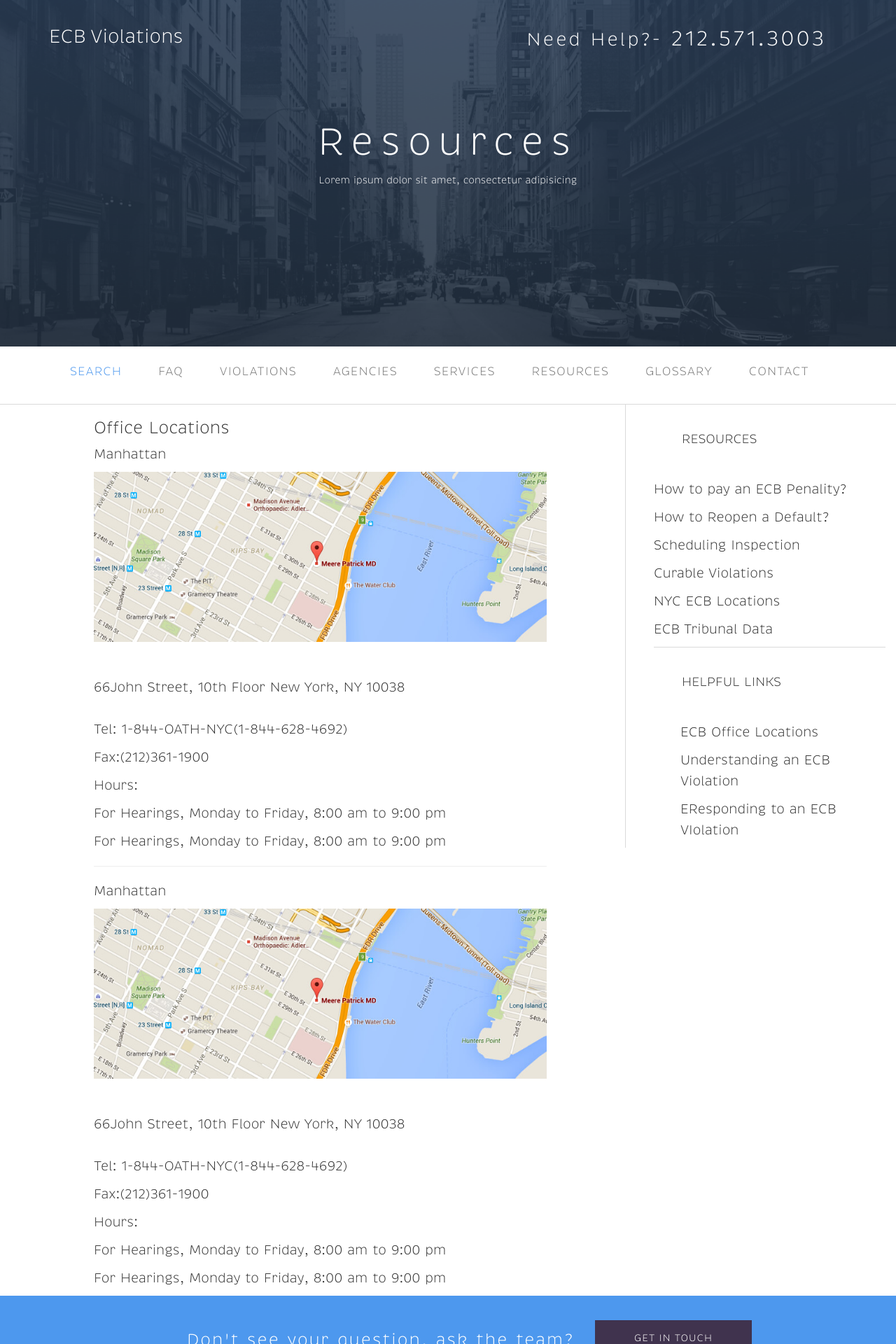
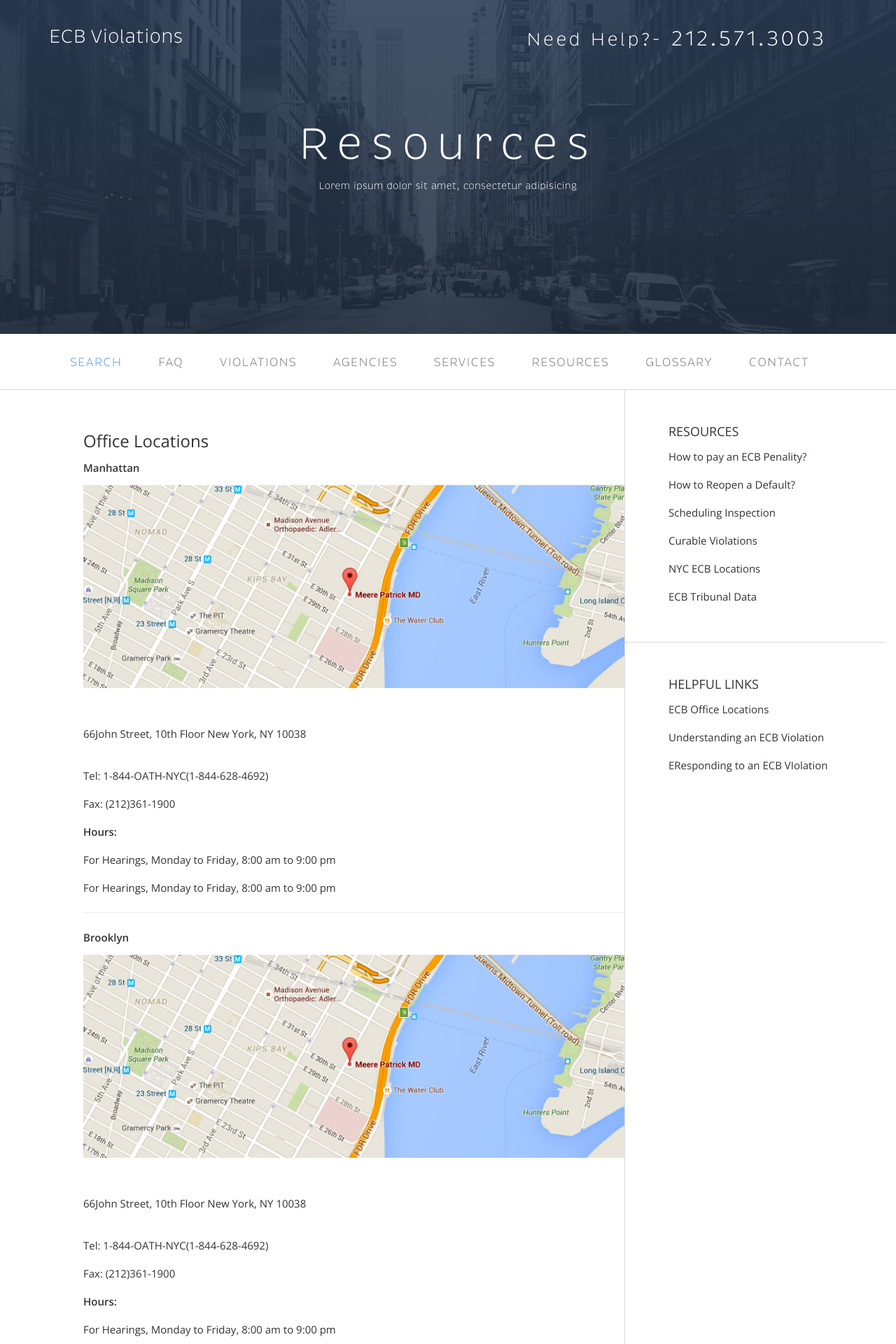
Before and after one commit to preetiksingh/digifront, a Jekyll site: the page built from resources/index.html, in a window 1280 px wide. Shown: the top 1920 px of the page at 70% size. Built offline with Jekyll 4.4.1, drawn with Linux system fonts in a browser that asks for light colours; nearby versions of some CDN libraries.

Commit message:
Modified resources page

```diff
--- a/_includes/head.html
+++ b/_includes/head.html
@@ -8,6 +8,6 @@
 
     <link rel="stylesheet" href="{{ "/css/main.css" | prepend: site.baseurl }}">
     <link rel="canonical" href="{{ page.url | replace:'index.html','' | prepend: site.baseurl | prepend: site.url }}">
-    <link href="https://fonts.googleapis.com/css?family=Open+Sans:300" rel="stylesheet">
+    <link href="https://fonts.googleapis.com/css?family=Open+Sans:300,400,600" rel="stylesheet">
     <link rel="stylesheet" href="https://maxcdn.bootstrapcdn.com/font-awesome/4.5.0/css/font-awesome.min.css">
 </head>
--- a/_includes/resources.html
+++ b/_includes/resources.html
@@ -17,35 +17,36 @@
 <section id="resources-content">
 	<div class="container-fluid resources-container">
 	<div class="row">
-		<div class="col-md-7">
+		<div class="col-md-8 office-locations">
 
 			<h3>Office Locations</h3>
-			<p>Manhattan</p>
+			<p><b>Manhattan</b></p>
 			<img src="../images/map.jpg" alt="" class="img-responsive">
 
 
 			<p class="address">66John Street, 10th Floor New York, NY 10038</h3>
 			<p>Tel: 1-844-OATH-NYC(1-844-628-4692)</p>
-			<p>Fax:(212)361-1900</p>
-			<p>Hours:</p>
+			<p>Fax: (212)361-1900</p>
+			<p><b>Hours:</b></p>
 			<p>For Hearings, Monday to Friday, 8:00 am to 9:00 pm</p>
 			<p>For Hearings, Monday to Friday, 8:00 am to 9:00 pm</p>
 			<hr>
 
-			<p>Manhattan</p>
+			<p><b>Brooklyn</b></p>
 			<img src="../images/map.jpg" alt="" class="img-responsive">
 
 
 			<p class="address">66John Street, 10th Floor New York, NY 10038</h3>
 			<p>Tel: 1-844-OATH-NYC(1-844-628-4692)</p>
-			<p>Fax:(212)361-1900</p>
-			<p>Hours:</p>
+			<p>Fax: (212)361-1900</p>
+			<p><b>Hours:</b></p>
 			<p>For Hearings, Monday to Friday, 8:00 am to 9:00 pm</p>
 			<p>For Hearings, Monday to Friday, 8:00 am to 9:00 pm</p>
 		</div>
 
 
-		<div class="col-md-offset-1 col-md-4 alphabets">
+		<div class="col-md-4 alphabets">
+			<div class="resources-links">
 				<h4>RESOURCES</h4>
 				<p>How to pay an ECB Penality?</p>
 				<p>How to Reopen a Default?</p>
@@ -53,11 +54,12 @@
 				<p>Curable Violations</p>
 				<p>NYC ECB Locations</p>
 				<p>ECB Tribunal Data</p>
+			</div>
 
-				<div class="links-heading">
+				<div class="resources-links links">
 				<h4>HELPFUL LINKS</h4>
-				</div>
-				<div class="links">
+
+				<!-- <div class="links"> -->
 				<p>ECB Office Locations</p>
 				<p>Understanding an ECB Violation</p>
 				<p>EResponding to an ECB VIolation</p>
--- a/_sass/_glossary.scss
+++ b/_sass/_glossary.scss
@@ -5,6 +5,7 @@
 	height: 55vh;
 	color: #fff;
 	position: relative;
+
 
 	.vh-center {
 		position:relative;
@@ -20,6 +21,7 @@
 
 
 #glossary-content  {
+	font-family: 'Open Sans', sans-serif;
 	.glossary-container {
 		margin-left:119px;
 	}
--- a/_sass/_landing.scss
+++ b/_sass/_landing.scss
@@ -2,7 +2,7 @@
 	background-image: url('../images/background-hero.png');
 	background-size: cover;
 	background-position: 21% ;
-	height: 100vh;
+	height: 91vh;
 	color: #fff;
 	position: relative;
 
--- a/_sass/_resources.scss
+++ b/_sass/_resources.scss
@@ -2,7 +2,7 @@
 	background-image: url('../images/background-hero.png');
 	background-size: cover;
 	background-position: 21% ;
-	height: 55vh;
+	height: 53vh;
 	color: $white;
 	position: relative;
 
@@ -10,9 +10,9 @@
 		position:relative;
 		top:10%;
 		h1 {
-			letter-spacing: 10px;
-			font-size: 55px;
-			margin-bottom:15px;
+		letter-spacing: 11px;
+    font-size: 64px;
+    margin-bottom: 15px;
 		}
 
 	}
@@ -20,8 +20,21 @@
 
 
 #resources-content  {
+	font-family: 'Open Sans', sans-serif;
+
+	h3{
+		font-weight: 300;
+	}
 	.resources-container {
 		margin-left:119px;
+	}
+
+	.office-locations {
+		padding:40px 0;
+	}
+
+	.resources-links {
+		padding: 40px 0 40px 62px;
 	}
 	img {
 		margin-bottom :50px;
@@ -31,19 +44,19 @@
 		margin-bottom:30px;
 	}
 
-	h4{
-		margin-top:40px;
-		margin-bottom:46px;
-		padding-left: 40px;
-	}
+	/*h4{
+		margin-top: 40px;
+		margin-bottom: 30px;
+
+	}*/
 p{
 	line-height: 30px;
-	font-size: 19px;
+	font-size: 15px;
 
 }
 .alphabets {
-	border-left:1px solid #dadada;
-	padding-left:40px;
+
+	padding-left:0;
 
 	ul{
 		list-style: none;
@@ -67,6 +80,11 @@
 	border-top: 1px solid #dadada;
 }
 .links {
-	padding-left:38px;
+	border-top: 1px solid #dadada;
+}
+
+.office-locations {
+	border-right:1px solid #dadada;
+	height:250vh;
 }
 }
--- a/_sass/_secondary_nav.scss
+++ b/_sass/_secondary_nav.scss
@@ -1,10 +1,13 @@
 #secondary-nav {
 	border-bottom: 1px solid #dadada;
-	padding-top:10px;
+	padding:15px 0 0 0;
+
+	.navbar {
+			margin-bottom:12px;
+	}
 
 	ul {
-		/*position: relative;
-		left:-32px;*/
+
 		li {
 			a {
 				padding-right: 37px;
```
